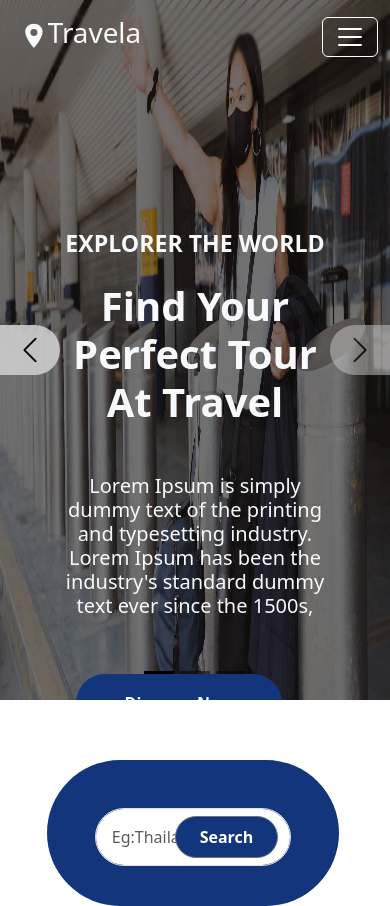
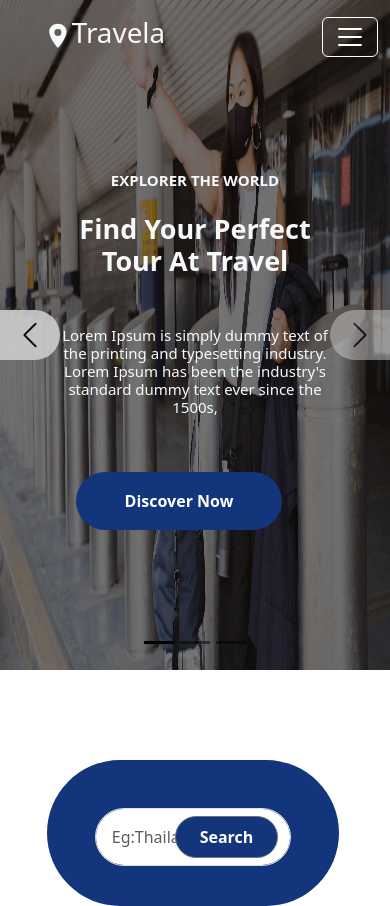
Before and after one commit to Ekata1233/Travela, a React (Vite) app: page / in a window 390 px wide. Built offline with nearby package versions, Linux system fonts and the light colour scheme.

Commit message:
toggle and serach is done

```diff
--- a/src/App.css
+++ b/src/App.css
@@ -60,31 +60,16 @@ top: 0;
  position: absolute;
  top: 30%;
 }
+.carousel .carousel-caption .btn:hover{
+  background-color: white;
+}
 .h11{
   font-weight:bold;
   font-size: 65px;
   /* font-family:''Roboto', sans-serif'; */
 }
 
-  @media screen and (max-width:1200px){
 
-
-    .h11{
-      font-size: 60px;
-    }
-  }
-
-@media (max-width:768px){
-
-  .cimg{
-   height: 700px;
-  }
-  .h11{
-    font-size: 40px;
-  }
-
-
-}
 .custom-toggle {
   border-color: white !important; /* White border for the toggle button */
 
@@ -98,7 +83,13 @@ top: 0;
     transform: translateY(-50%);
     background-color: #13357b;
     color: white;
+    transition: backgroundcolor 5s;
 }
+.blue .btn:hover{
+  background-color: #f8f9fa;
+  color: black;
+}
+
 .search{
 left: 12%;
 top: 90%;
@@ -134,3 +125,50 @@ top: 90%;
   background-color:#13357b;
 
 }
+
+
+
+
+@media screen and (max-width:1200px){
+
+
+  .h11{
+    font-size: 60px;
+  }
+}
+
+@media (max-width:768px){
+
+.cimg{
+ height: 800px;
+}
+.h11{
+  font-size: 35px;
+}
+.h55{
+}
+.h33{
+  margin-top: -60px;
+  font-size: 23px;
+
+}
+
+}
+@media (max-width:567px){
+
+  .cimg{
+   height: 670px;
+  }
+  .h11{
+    font-size: 27px;
+
+  }
+  .h55{
+    font-size: 15px;
+  }
+  .h33{
+    font-size: 15px;
+    margin-top: -50px;
+  }
+
+  }
--- a/src/assets/components/Header.jsx
+++ b/src/assets/components/Header.jsx
@@ -64,9 +64,9 @@ function Header() {
         {/* ------------------------------------------------------------------------ */}
         {/* ----------------------Navrbar Start--------------------------------------------- */}
         <div className=''>
-         <Navbar expand="lg" className=" bg-transparent position-absolute w-100 z-index-10 mt-2 mt-sm-2 mt-md-2 mt-lg-5 " style={{backdropFilter:"blur(1px)", py:'4'}}>
+         <Navbar expand="lg" className=" bg-transparent position-fixed w-100 z-index-10 mt-2 mt-sm-2 mt-md-2 mt-lg-5 " style={{backdropFilter:"blur(1px)", py:'4'}}>
       <Container fluid>
-     <h1 className='ps-2 text-light'> <IoLocationSharp />Travela</h1>
+     <h1 className='ps-4 text-light ms-2'> <IoLocationSharp />Travela</h1>
         <Navbar.Toggle aria-controls="navbarScroll" className="custom-toggle"/>
         <Navbar.Collapse id="navbarScroll">
           <Nav
--- a/src/assets/components/Home.jsx
+++ b/src/assets/components/Home.jsx
@@ -22,11 +22,11 @@ function Home() {
         />
 
         <Carousel.Caption className='text-light' >
-        <h3 className='fw-bold mb-4 '>EXPLORER THE WORLD</h3>
+        <h3 className='fw-bold mb-4 h33'>EXPLORER THE WORLD</h3>
         <h1 className='h11 mb-5 '>Find Your Perfect Tour At Travel</h1>
 
-          <h5>Lorem Ipsum is simply dummy text of the printing and typesetting industry. Lorem Ipsum has been the industry's standard dummy text ever since the 1500s,</h5>
-          <Button variant="" className='rounded-pill fw-bold me-5 px-5 py-3 ms-3 mt-5 text-white' style={{backgroundColor:"#13357B"}}>Discover Now</Button>
+          <h5 className='h55'>Lorem Ipsum is simply dummy text of the printing and typesetting industry. Lorem Ipsum has been the industry's standard dummy text ever since the 1500s,</h5>
+          <Button variant="" className='discovernow rounded-pill fw-bold me-5 px-5 py-3 ms-3 mt-5 text-white' style={{backgroundColor:"#13357B"}}>Discover Now</Button>
 
 
         </Carousel.Caption>
@@ -40,11 +40,11 @@ function Home() {
           alt="Second slide"
           style={{filter: 'brightness(50%)'}}
         />
-        <Carousel.Caption className='text-light' >
-          <h3 className='fw-bold mb-4'>EXPLORER THE WORLD</h3>
+        <Carousel.Caption className='text-light ' >
+          <h3 className='fw-bold mb-4 h33'>EXPLORER THE WORLD</h3>
           <h1 className='h11 mb-5'>Let's The World Together!</h1>
-          <h5 className=''>Lorem Ipsum is simply dummy text of the printing and typesetting industry. Lorem Ipsum has been the industry's standard dummy text ever since the 1500s,</h5>
-          <Button variant="" className='rounded-pill fw-bold me-5 px-5 py-3 ms-3 mt-5 text-white' style={{backgroundColor:"#13357B"}}>Discover Now</Button>
+          <h5 className='h55'>Lorem Ipsum is simply dummy text of the printing and typesetting industry. Lorem Ipsum has been the industry's standard dummy text ever since the 1500s,</h5>
+          <Button variant="" className='rounded-pill fw-bold me-5 px-5 py-3 ms-3 mt-5 text-white ' style={{backgroundColor:"#13357B"}}>Discover Now</Button>
 
         </Carousel.Caption>
       </Carousel.Item>
@@ -56,9 +56,9 @@ function Home() {
           style={{filter: 'brightness(50%)'}}
         />
         <Carousel.Caption className='text-light' >
-          <h5 className='fw-bold mb-4'>Third slide label</h5>
-          <h1 className='h11 mb-5'>You Like To Go?</h1>
-          <h5>
+        <h3 className='fw-bold mb-4 h33'>EXPLORER THE WORLD</h3>
+        <h1 className='h11 mb-5'>You Like To Go?</h1>
+          <h5 className='h55'>
           Lorem Ipsum is simply dummy text of the printing and typesetting industry. Lorem Ipsum has been the industry's standard dummy text ever since the 1500s,
 </h5>
 <Button variant="" className='rounded-pill fw-bold me-5 px-5 py-3 ms-3 mt-5 text-white' style={{backgroundColor:"#13357B"}}>Discover Now</Button>
@@ -78,7 +78,7 @@ function Home() {
           aria-describedby="basic-addon2"
           className='p-3 rounded-pill'
         />
-        <Button variant="outline-secondary" id="button-addon2" className='position-absolute me-2 py-2 px-4 mt-1 mb-4 rounded-pill fw-bold'>
+        <Button variant="outline-secondary" id="button-addon2" className='white-btn position-absolute me-2 py-2 px-4 mt-1 mb-4 rounded-pill fw-bold '  >
           Search
         </Button>
       </InputGroup>
```
